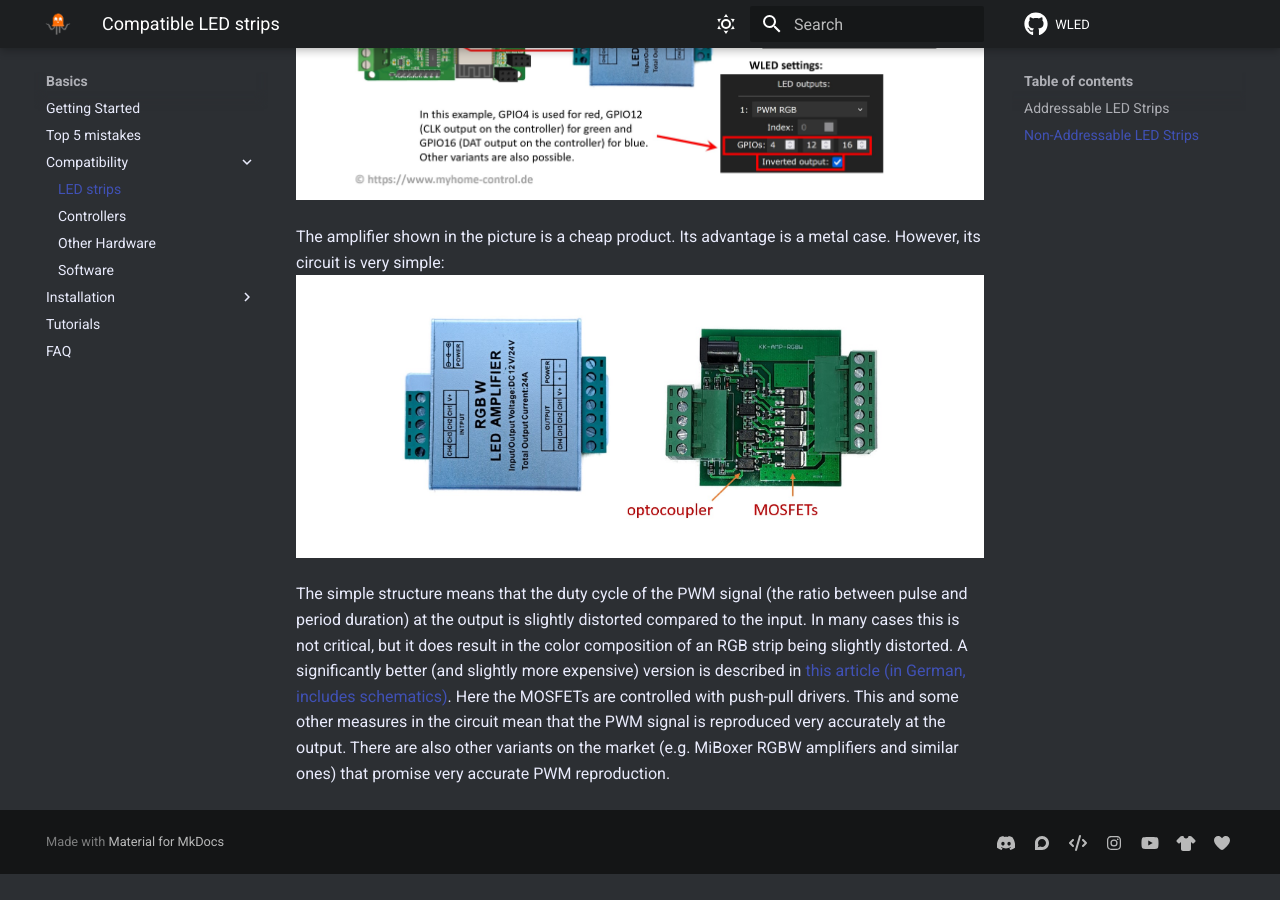
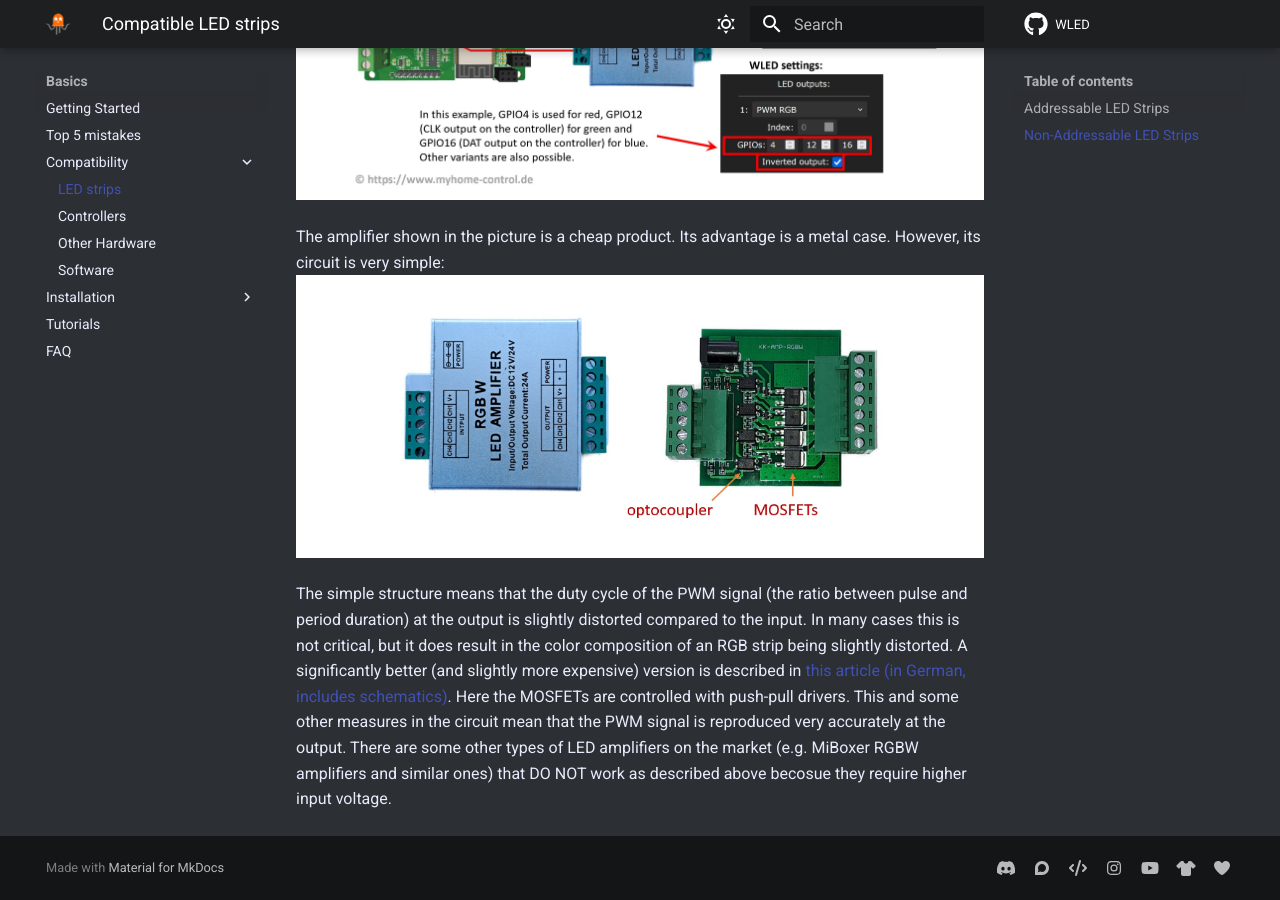
Before and after one commit to Aircoookie/WLED-Docs, an MkDocs documentation site: the page built from docs/basics/compatible-led-strips.md, in a window 1280 px wide and 900 px high, scrolled down 2948 px. Built offline with MkDocs 1.6.1 and Material for MkDocs 9.7.7, drawn with Linux system fonts in a browser that asks for light colours; comment, search, counter and statistics services are not loaded; before the commit the page ends 3822 px from its top, so only the background shows below that.

Commit message:
Update compatible-led-strips.md

```diff
--- a/docs/basics/compatible-led-strips.md
+++ b/docs/basics/compatible-led-strips.md
@@ -52,4 +52,5 @@ You can connect the GPIOs directly (3.3V signal level) to the input of the ampli
 The amplifier shown in the picture is a cheap product. Its advantage is a metal case. However, its circuit is very simple:
 ![Controlling analog LED strios](../assets/images/content/pic48.jpg)
 
-The simple structure means that the duty cycle of the PWM signal (the ratio between pulse and period duration) at the output is slightly distorted compared to the input. In many cases this is not critical, but it does result in the color composition of an RGB strip being slightly distorted. A significantly better (and slightly more expensive) version is described in <a href="https://files2.elv.com/public/14/1431/143195/Internet/143195_led_rgbw_repeater.pdf" target="_blank">this article (in German, includes schematics)</a>. Here the MOSFETs are controlled with push-pull drivers. This and some other measures in the circuit mean that the PWM signal is reproduced very accurately at the output. There are also other variants on the market (e.g. MiBoxer RGBW amplifiers and similar ones) that promise very accurate PWM reproduction.
+The simple structure means that the duty cycle of the PWM signal (the ratio between pulse and period duration) at the output is slightly distorted compared to the input. In many cases this is not critical, but it does result in the color composition of an RGB strip being slightly distorted. A significantly better (and slightly more expensive) version is described in <a href="https://files2.elv.com/public/14/1431/143195/Internet/143195_led_rgbw_repeater.pdf" target="_blank">this article (in German, includes schematics)</a>. Here the MOSFETs are controlled with push-pull drivers. This and some other measures in the circuit mean that the PWM signal is reproduced very accurately at the output.
+There are some other types of LED amplifiers on the market (e.g. MiBoxer RGBW amplifiers and similar ones) that DO NOT work as described above becosue they require higher input voltage.
```
